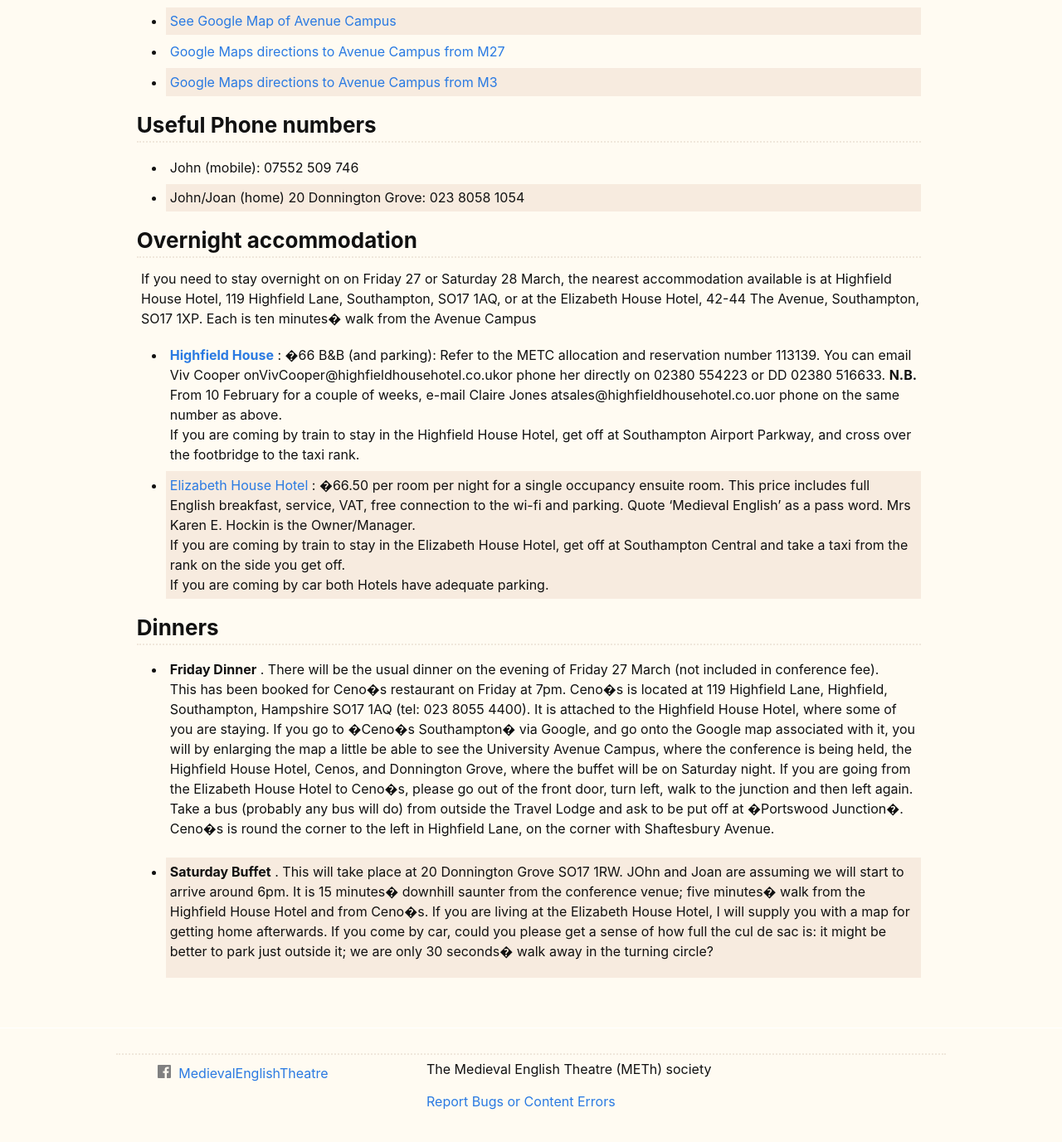
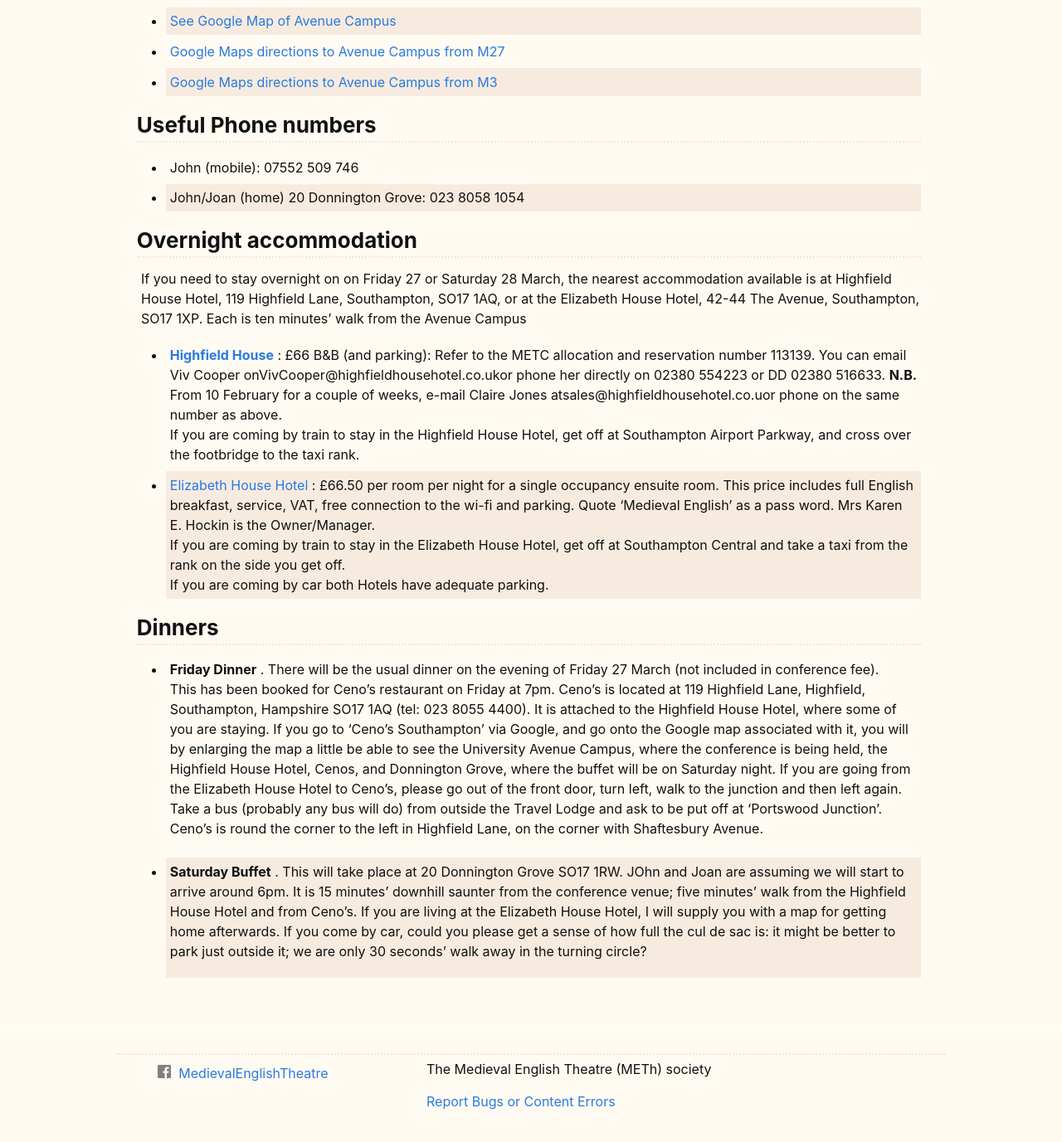
Before and after one commit to MedievalEnglishTheatre/MedievalEnglishTheatre.github.io, a Jekyll site: the page built from src/meetings/meet_2015/index.md, in a window 1280 px wide and 1400 px high, scrolled down 1377 px. Shown: the top 1377 px of the window at 83% size. Built offline with Jekyll 4.4.1, drawn with Linux system fonts in a browser that asks for light colours; some of the changed text lies outside the part shown.

```diff
--- a/src/meetings/meet_2015/index.md
+++ b/src/meetings/meet_2015/index.md
@@ -23,16 +23,16 @@ Go to: [Registration Details](#reg); [Directions and parking;](#maps)  [Useful P
 
 - Speakers will include: Greg Walker (Edinburgh), Pamela M. King (Glasgow), Jason Burg (Birmingham), Nadia van Pelt (Leiden), Lindsey Cox (Kent), James McBain (Fribourg), and Stephanie Allen (Fribourg), and Garrett Epp (Alberta and Lille). The day will finish with a round-table discussion.
 
-- There will also be a drama workshop performance masterminded by Elisabeth Dutton on *Narcissus, A Twelfth Night Merriement* , first played at St John�s College, Oxford, in 1602.
+- There will also be a drama workshop performance masterminded by Elisabeth Dutton on *Narcissus, A Twelfth Night Merriement* , first played at St John's College, Oxford, in 1602.
 
 ### **Registration Details** <a xmlns="http://www.w3.org/1999/xhtml" name="reg" id="reg"/>
 
-- The registration Fee is �35. Please **register** by downloading and filling in the [Registration form](regform2015.docx) , and sending it with payment to **Dr Sue Niebrzydowski** by **1 March 2015** at the latest. *Do not try to fill in the form online: download it
+- The registration Fee is £35. Please **register** by downloading and filling in the [Registration form](regform2015.docx) , and sending it with payment to **Dr Sue Niebrzydowski** by **1 March 2015** at the latest. *Do not try to fill in the form online: download it
 first.*
 
 - You can pay by **bank transfer** (preferred), in which case you may return the form by e-mail as an attachment to **s.niebrzydowski@bangor.ac.uk** . If you can only pay by **sterling cheque** , you should print out the form and send it by post with the cheque to Dr Sue Niebrzydowski, School of English, Bangor University, Gwynedd, LL57 2DG.
 
-- Details of the Medieval English Theatre **bank account** are on the Registration Form. If paying by bank transfer, please give the following reference to identify your payment: �Meet2015� followed by your surname.
+- Details of the Medieval English Theatre **bank account** are on the Registration Form. If paying by bank transfer, please give the following reference to identify your payment: 'Meet2015' followed by your surname.
 
 ###  **Directions and parking** <a xmlns="http://www.w3.org/1999/xhtml" name="maps" id="maps"/>
 
@@ -53,16 +53,16 @@ You can locate the Avenue Campus through the following links:
 
 ### **Overnight accommodation** <a xmlns="http://www.w3.org/1999/xhtml" name="hotels" id="hotels"/>
 
-If you need to stay overnight on on Friday 27 or Saturday 28 March, the nearest accommodation available is at Highfield House Hotel, 119 Highfield Lane, Southampton, SO17 1AQ, or at the Elizabeth House Hotel, 42-44 The Avenue, Southampton, SO17 1XP. Each is ten minutes� walk from the Avenue Campus
-- [ **Highfield House** ](http://www.highfieldhousehotel.co.uk) : �66 B&amp;B (and parking): Refer to the METC allocation and reservation number 113139. You can email Viv Cooper onVivCooper@highfieldhousehotel.co.ukor phone her directly on 02380 554223 or DD 02380 516633. **N.B.** From 10 February for a couple of weeks, e-mail Claire Jones atsales@highfieldhousehotel.co.uor phone on the same number as above.
+If you need to stay overnight on on Friday 27 or Saturday 28 March, the nearest accommodation available is at Highfield House Hotel, 119 Highfield Lane, Southampton, SO17 1AQ, or at the Elizabeth House Hotel, 42-44 The Avenue, Southampton, SO17 1XP. Each is ten minutes' walk from the Avenue Campus
+- [ **Highfield House** ](http://www.highfieldhousehotel.co.uk) : £66 B&amp;B (and parking): Refer to the METC allocation and reservation number 113139. You can email Viv Cooper onVivCooper@highfieldhousehotel.co.ukor phone her directly on 02380 554223 or DD 02380 516633. **N.B.** From 10 February for a couple of weeks, e-mail Claire Jones atsales@highfieldhousehotel.co.uor phone on the same number as above.
 If you are coming by train to stay in the Highfield House Hotel, get off at Southampton Airport Parkway, and cross over the footbridge to the taxi rank.
-- [Elizabeth House Hotel](http://www.elizabethhousehotel.com) : �66.50 per room per night for a single occupancy ensuite room. This price includes full English breakfast, service, VAT, free connection to the wi-fi and parking. Quote 'Medieval English' as a pass word. Mrs Karen E. Hockin is the Owner/Manager.
+- [Elizabeth House Hotel](http://www.elizabethhousehotel.com) : £66.50 per room per night for a single occupancy ensuite room. This price includes full English breakfast, service, VAT, free connection to the wi-fi and parking. Quote 'Medieval English' as a pass word. Mrs Karen E. Hockin is the Owner/Manager.
 If you are coming by train to stay in the Elizabeth House Hotel, get off at Southampton Central and take a taxi from the rank on the side you get off.
 If you are coming by car both Hotels have adequate parking.
 
 ### **Dinners** <a xmlns="http://www.w3.org/1999/xhtml" name="dinners" id="dinners"/>
 
 -  **Friday Dinner** . There will be the usual dinner on the evening of Friday 27 March (not included in conference fee).
-This has been booked for Ceno�s restaurant on Friday at 7pm. Ceno�s is located at 119 Highfield Lane, Highfield, Southampton, Hampshire SO17 1AQ (tel: 023 8055 4400). It is attached to the Highfield House Hotel, where some of you are staying. If you go to �Ceno�s Southampton� via Google, and go onto the Google map associated with it, you will by enlarging the map a little be able to see the University Avenue Campus, where the conference is being held, the Highfield House Hotel, Cenos, and Donnington Grove, where the buffet will be on Saturday night. If you are going from the Elizabeth House Hotel to Ceno�s, please go out of the front door, turn left, walk to the junction and then left again. Take a bus (probably any bus will do) from outside the Travel Lodge and ask to be put off at �Portswood Junction�. Ceno�s is round the corner to the left in Highfield Lane, on the corner with Shaftesbury Avenue.
+This has been booked for Ceno's restaurant on Friday at 7pm. Ceno's is located at 119 Highfield Lane, Highfield, Southampton, Hampshire SO17 1AQ (tel: 023 8055 4400). It is attached to the Highfield House Hotel, where some of you are staying. If you go to 'Ceno's Southampton' via Google, and go onto the Google map associated with it, you will by enlarging the map a little be able to see the University Avenue Campus, where the conference is being held, the Highfield House Hotel, Cenos, and Donnington Grove, where the buffet will be on Saturday night. If you are going from the Elizabeth House Hotel to Ceno's, please go out of the front door, turn left, walk to the junction and then left again. Take a bus (probably any bus will do) from outside the Travel Lodge and ask to be put off at 'Portswood Junction'. Ceno's is round the corner to the left in Highfield Lane, on the corner with Shaftesbury Avenue.
 
--  **Saturday Buffet** . This will take place at 20 Donnington Grove SO17 1RW. JOhn and Joan are assuming we will start to arrive around 6pm. It is 15 minutes� downhill saunter from the conference venue; five minutes� walk from the Highfield House Hotel and from Ceno�s. If you are living at the Elizabeth House Hotel, I will supply you with a map for getting home afterwards. If you come by car, could you please get a sense of how full the cul de sac is: it might be better to park just outside it; we are only 30 seconds� walk away in the turning circle?
+-  **Saturday Buffet** . This will take place at 20 Donnington Grove SO17 1RW. JOhn and Joan are assuming we will start to arrive around 6pm. It is 15 minutes' downhill saunter from the conference venue; five minutes' walk from the Highfield House Hotel and from Ceno's. If you are living at the Elizabeth House Hotel, I will supply you with a map for getting home afterwards. If you come by car, could you please get a sense of how full the cul de sac is: it might be better to park just outside it; we are only 30 seconds' walk away in the turning circle?
```
